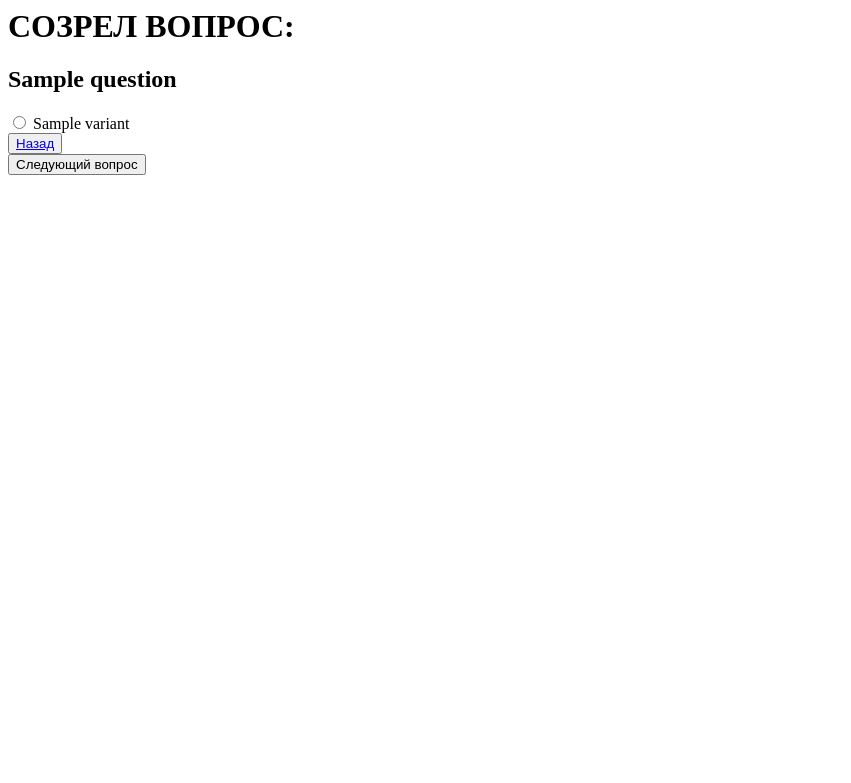
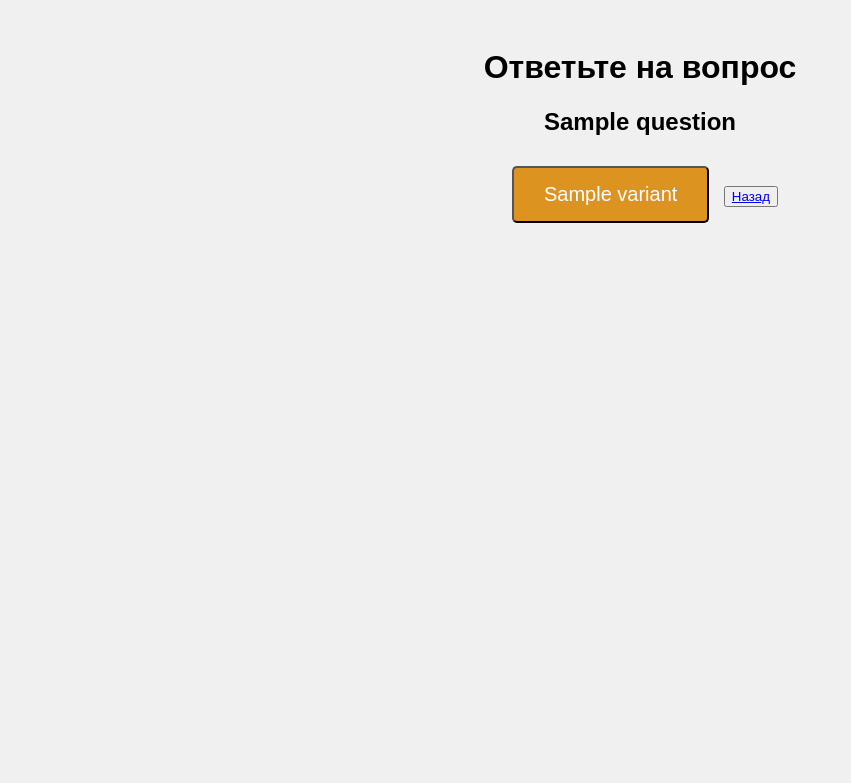
Before and after one commit to vovan-ivanoff/cosmolab-it, a Flask app: template templates/question.html in a window 1280 px wide. Shown: the top 783 px of the page, without its empty margins (0-851 px from the left). Run offline with Flask 3, Linux system fonts and the light colour scheme; the template is opened without the code that fills it: most values are stand-ins (such as "Sample title", 1, 10 or a date in 2020).

Commit message:
add front on html to question

```diff
--- a/templates/question.html
+++ b/templates/question.html
@@ -1,4 +1,53 @@
-<html>
+<!DOCTYPE html>
+<html lang="en">
+<head>
+    <meta charset="UTF-8">
+    <meta name="viewport" content="width=device-width, initial-scale=1.0">
+    <title>Ответьте на вопрос</title>
+    <style>
+        body {
+            font-family: Arial, sans-serif;
+            background-color: #f0f0f0;
+            padding: 20px;
+            text-align: center;
+        }
+
+        .theme-button {
+            display: inline-block;
+            margin: 10px;
+            padding: 15px 30px;
+            font-size: 20px;
+            text-decoration: none;
+            color: #fff;
+            background-color: #dc931f;
+            border-radius: 5px;
+            transition: background-color 0.3s ease;
+        }
+
+        .theme-button:hover {
+            background-color: #0056b3;
+        }
+    </style>
+</head>
+<body>
+    <h1>Ответьте на вопрос</h1>
+    <h2>{{question}}</h2>
+    <form method="post">
+        {% for variant in variants %}
+
+        <button class="theme-button" type="radio" name="answers" id="{{variant[0]}}" value="{{variant[0]}}">{{variant[1]}}</button>
+        <!-- <input type="radio" name="answers" id="{{variant[0]}}" value="{{variant[0]}}"> {{variant[1]}} </input><br> -->
+        {% endfor %}
+
+        <button align="center"><a href="javascript:history.back()">Назад</button></a><br>
+        <!-- <input type="submit" value="Следующий вопрос"></input> -->
+    </form>
+
+</body>
+</html>
+
+
+<!-- <html>
   <head>
     {% if title %}
     <title>{{title}} - microblog</title>
@@ -17,4 +66,4 @@
         <input type="submit" value="Следующий вопрос"></input>
     </form>
   </body>
-</html>
+</html> -->
```
Also changed, not shown: users_data.db.
